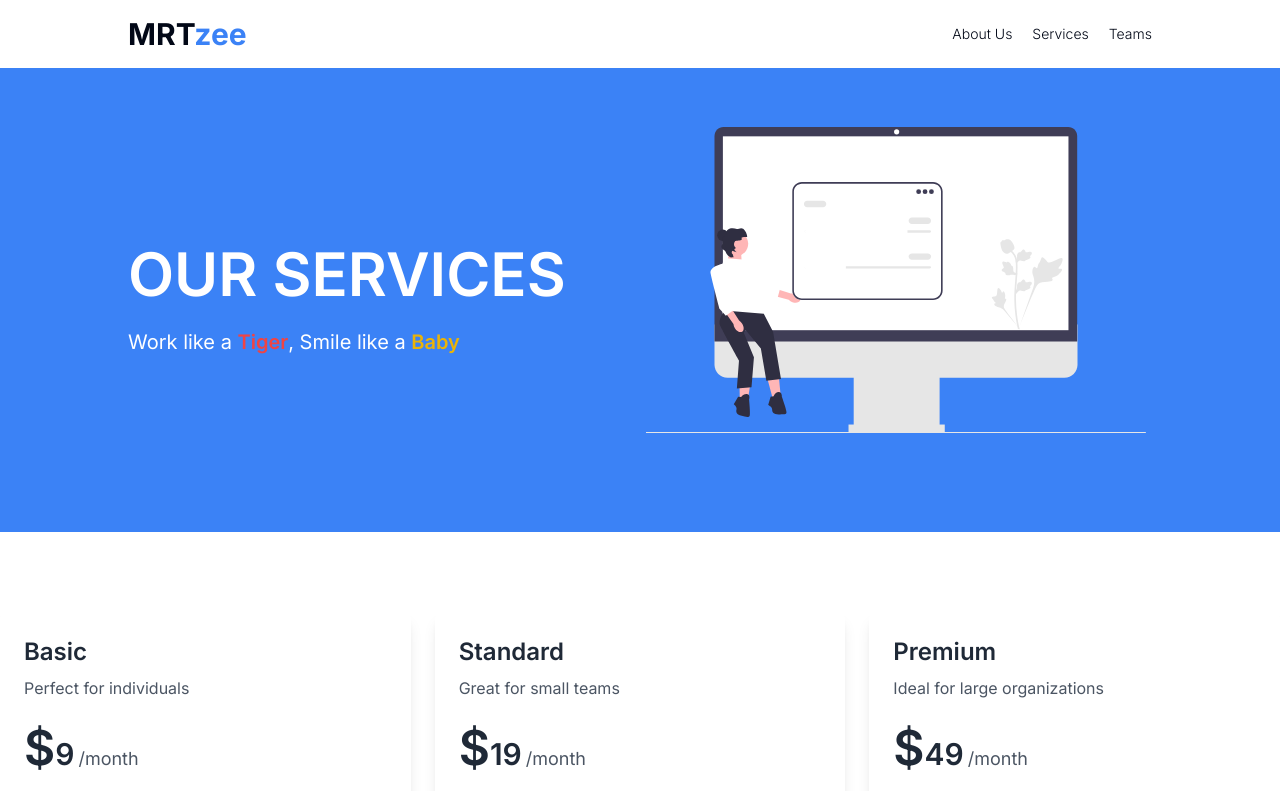
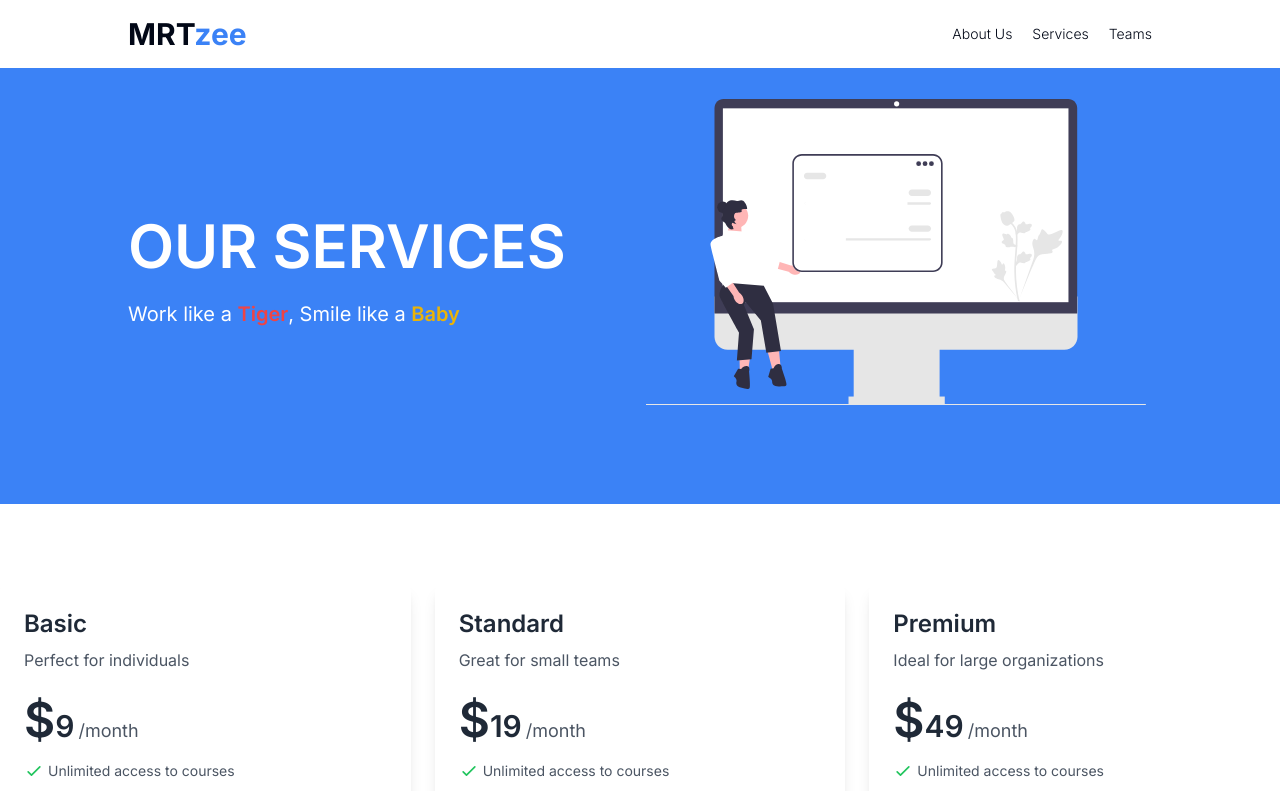
Before and after one commit to MRTzee/next-api-company-profile, a Next.js app: page /services in a window 1280 px wide. Shown: the top 791 px of the page. Built offline with nearby package versions, Linux system fonts and the light colour scheme.

Commit message:
fix: navbar fixed

```diff
--- a/src/app/about/page.tsx
+++ b/src/app/about/page.tsx
@@ -7,7 +7,7 @@ import VisionSection from "../components/VisionSection";
 const About = () => {
   return (
     <>
-      <div className="mx-auto py-4 md:py-10 bg-blue-500 text-white px-4 md:px-32">
+      <div className="mx-auto py-4 md:py-10 bg-blue-500 text-white px-4 md:px-32 mt-10">
         <div className="grid grid-cols-1 md:grid-cols-2">
           <div className="py-10 md:py-40 md:order-none text-center md:text-left">
             <motion.div
--- a/src/app/components/Jumbotron.tsx
+++ b/src/app/components/Jumbotron.tsx
@@ -5,7 +5,7 @@ import Image from "next/image";
 
 const Jumbotron: React.FC = () => {
   return (
-    <div className="mx-auto py-4 bg-blue-500 text-white px-4 md:px-32">
+    <div className="mx-auto py-4 bg-blue-500 text-white px-4 md:px-32 mt-10">
       <div className="grid grid-cols-1 md:grid-cols-2">
         <motion.div
           initial={{ opacity: 0, x: -100 }}
--- a/src/app/services/page.tsx
+++ b/src/app/services/page.tsx
@@ -15,7 +15,7 @@ import { motion } from "framer-motion";
 const Services = () => {
   return (
     <>
-      <div className="mx-auto py-4 bg-blue-500 text-white px-4 md:px-32">
+      <div className="mx-auto py-4 bg-blue-500 text-white px-4 md:px-32 mt-10">
         <div className="grid grid-cols-1 md:grid-cols-2">
           <div className="py-10 md:py-40 md:order-none text-center md:text-left">
             <motion.div
--- a/src/app/teams/page.tsx
+++ b/src/app/teams/page.tsx
@@ -27,7 +27,7 @@ const Teams = () => {
   return (
     <>
       <JumbotronAbout />
-      <div className="max-w-6xl mx-auto text-center mb-10 px-4 py-10">
+      <div className="max-w-6xl mx-auto text-center mb-10 px-4 py-10 mt-10">
         <h2 className="text-2xl font-bold md:text-4xl ">Meet the crew</h2>
         <p className=" text-gray-600 ">Creative people</p>
 
--- a/src/components/Navbar.tsx
+++ b/src/components/Navbar.tsx
@@ -7,7 +7,7 @@ import Link from "next/link";
 
 const Navbar: React.FC = () => {
   return (
-    <nav className="container mx-auto px-4 md:px-32 py-4 ">
+    <nav className="mx-auto px-4 md:px-32 py-4 fixed top-0 right-0 left-0 bg-white">
       <div className="flex justify-between items-center">
         <Link href="/">
           <h1 className="font-bold text-3xl cursor-pointer">
```
